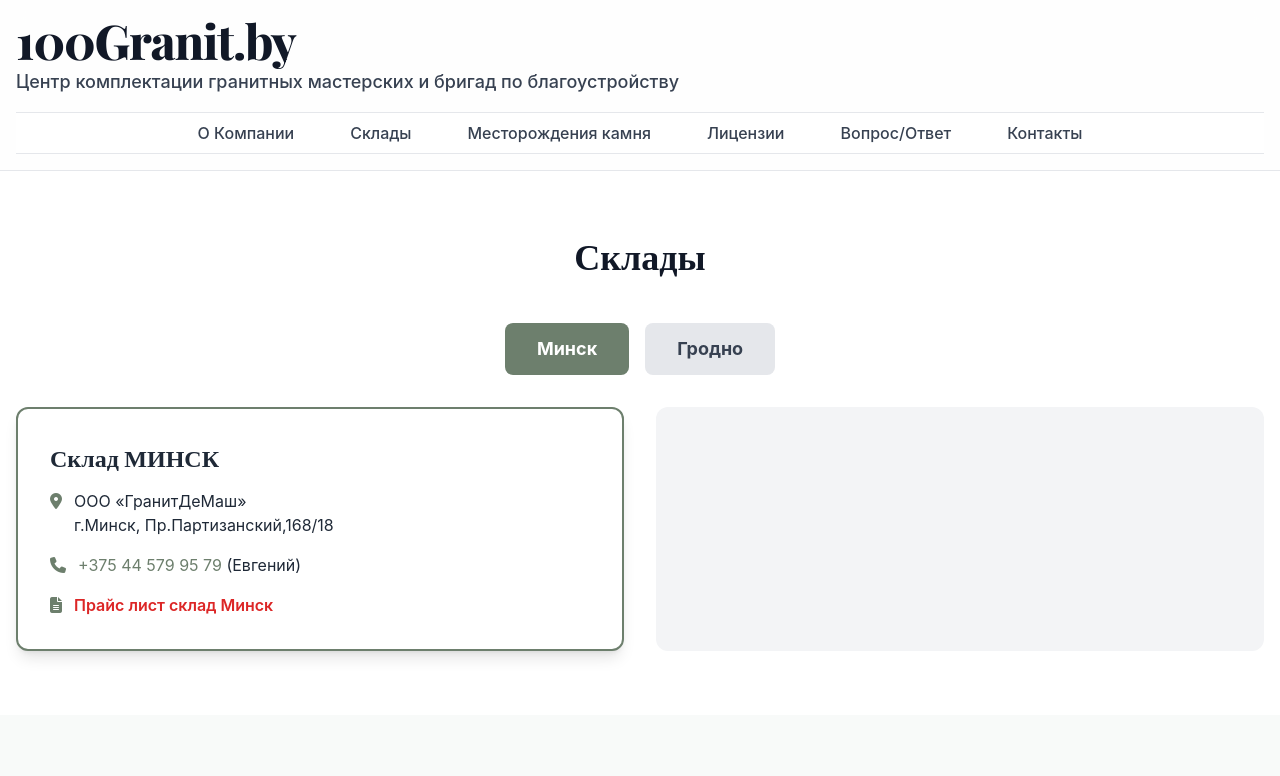
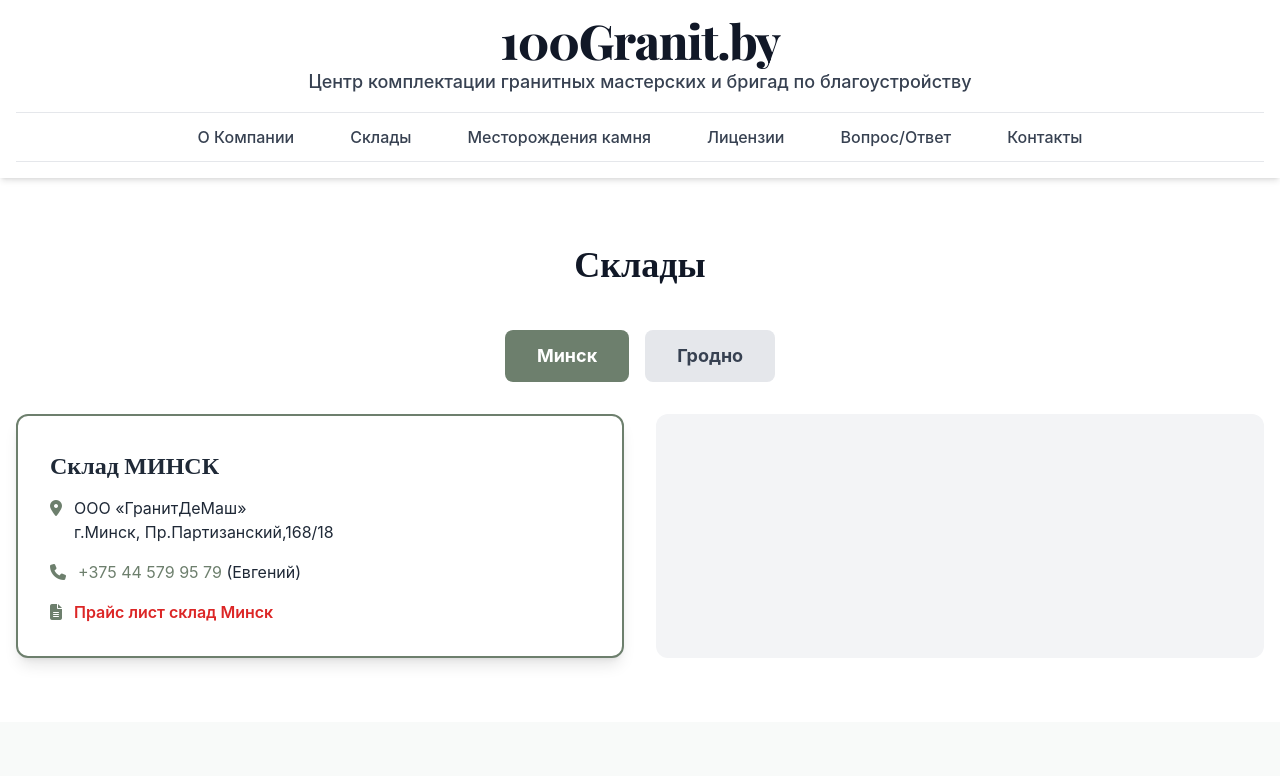
Before and after one commit to Anastsiya82/100Granit, a plain HTML site: page index.html in a window 1280 px wide. Shown: the top 776 px of the page. Drawn offline with nearby package versions, Linux system fonts and the light colour scheme.

Commit message:
fix header

```diff
--- a/index.html
+++ b/index.html
@@ -101,11 +101,11 @@
 </head>
 <body class="text-gray-800">
     <!-- Header -->
-    <header class="bg-white/90 backdrop-blur-md border-b border-gray-200 sticky top-0 z-50">
+    <header class="sticky top-0 z-50 bg-white/90 backdrop-blur-md border-b border-gray-200 md:bg-white md:backdrop-blur-none md:border-b-0 md:shadow-md">
         <div class="container mx-auto px-4 py-4 relative">
             <!-- Brand + Burger -->
-            <div class="flex items-start md:items-center justify-between gap-4">
-                <div class="flex flex-col text-center md:text-left">
+            <div class="flex items-start md:items-center justify-between md:justify-center gap-4">
+                <div class="flex flex-col text-center md:text-center">
                     <h1 class="text-3xl sm:text-4xl md:text-5xl font-extrabold leading-tight text-gray-900 tracking-tight">100Granit.by</h1>
                     <p class="mt-1 text-sm sm:text-base md:text-lg font-medium text-gray-600 md:text-gray-700">Центр комплектации гранитных мастерских и бригад по благоустройству</p>
                 </div>
@@ -117,14 +117,14 @@
             </div>
 
             <!-- Navigation Menu -->
-            <nav id="mobile-menu" class="hidden md:block absolute left-4 right-4 mt-3 rounded-xl border border-gray-200 bg-white shadow-xl p-3 md:static md:mt-4 md:rounded-none md:border-t md:border-x-0 md:border-b md:shadow-none md:p-0">
-                <ul class="flex flex-col gap-1 md:flex-row md:justify-center md:gap-8">
-                    <li><a href="#about" class="block w-full rounded-lg px-3 py-2 text-gray-700 hover:bg-gray-50 hover:text-granite-700 font-medium nav-link">О Компании</a></li>
-                    <li><a href="#warehouses" class="block w-full rounded-lg px-3 py-2 text-gray-700 hover:bg-gray-50 hover:text-granite-700 font-medium nav-link">Склады</a></li>
-                    <li><a href="#mining" class="block w-full rounded-lg px-3 py-2 text-gray-700 hover:bg-gray-50 hover:text-granite-700 font-medium nav-link">Месторождения камня</a></li>
-                    <li><a href="#licenses" class="block w-full rounded-lg px-3 py-2 text-gray-700 hover:bg-gray-50 hover:text-granite-700 font-medium nav-link">Лицензии</a></li>
-                    <li><a href="#faq" class="block w-full rounded-lg px-3 py-2 text-gray-700 hover:bg-gray-50 hover:text-granite-700 font-medium nav-link">Вопрос/Ответ</a></li>
-                    <li><a href="#contacts" class="block w-full rounded-lg px-3 py-2 text-gray-700 hover:bg-gray-50 hover:text-granite-700 font-medium nav-link">Контакты</a></li>
+            <nav id="mobile-menu" class="hidden md:block absolute left-4 right-4 mt-3 rounded-xl border border-gray-200 bg-white shadow-xl p-3 md:static md:mt-4 md:p-0 md:bg-transparent md:rounded-none md:shadow-none md:border-y md:border-gray-200 md:border-x-0 md:left-auto md:right-auto">
+                <ul class="flex flex-col items-start gap-1 md:flex-row md:items-center md:justify-center md:space-x-10 md:gap-0 md:py-2">
+                    <li><a href="#about" class="block w-full rounded-lg px-3 py-2 md:px-2 md:py-1 text-gray-700 hover:bg-gray-50 hover:text-granite-700 font-medium nav-link">О Компании</a></li>
+                    <li><a href="#warehouses" class="block w-full rounded-lg px-3 py-2 md:px-2 md:py-1 text-gray-700 hover:bg-gray-50 hover:text-granite-700 font-medium nav-link">Склады</a></li>
+                    <li><a href="#mining" class="block w-full rounded-lg px-3 py-2 md:px-2 md:py-1 text-gray-700 hover:bg-gray-50 hover:text-granite-700 font-medium nav-link">Месторождения камня</a></li>
+                    <li><a href="#licenses" class="block w-full rounded-lg px-3 py-2 md:px-2 md:py-1 text-gray-700 hover:bg-gray-50 hover:text-granite-700 font-medium nav-link">Лицензии</a></li>
+                    <li><a href="#faq" class="block w-full rounded-lg px-3 py-2 md:px-2 md:py-1 text-gray-700 hover:bg-gray-50 hover:text-granite-700 font-medium nav-link">Вопрос/Ответ</a></li>
+                    <li><a href="#contacts" class="block w-full rounded-lg px-3 py-2 md:px-2 md:py-1 text-gray-700 hover:bg-gray-50 hover:text-granite-700 font-medium nav-link">Контакты</a></li>
                 </ul>
             </nav>
         </div>
```
